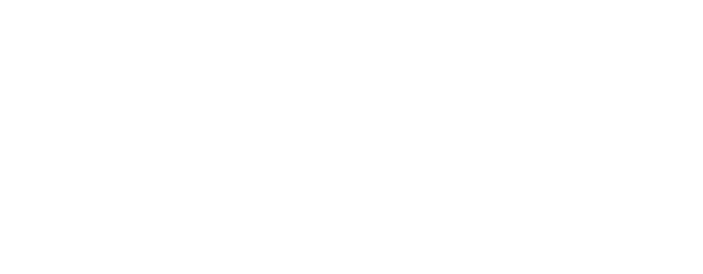
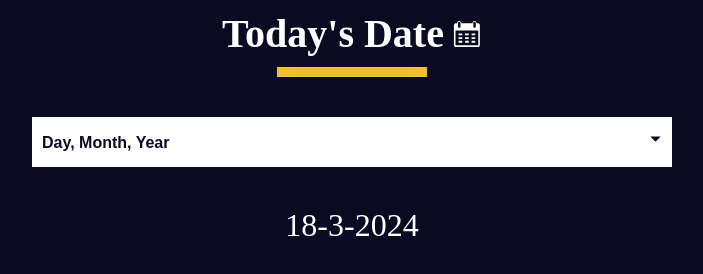
Before and after one commit to sebastianamor/date-formater, a plain HTML site: page index.html in a window 1280 px wide. Shown: the whole page, without its empty margins (288-991 px from the left). Drawn offline with Linux system fonts and the light colour scheme.

Commit message:
ready !! no traslate japanes

```diff
--- a/index.html
+++ b/index.html
@@ -1,11 +1,94 @@
 <!DOCTYPE html>
 <html lang="en">
-<head>
-    <meta charset="UTF-8">
-    <meta name="viewport" content="width=device-width, initial-scale=1.0">
-    <title>Document</title>
-</head>
-<body>
+  <head>
+    <meta charset="UTF-8" />
+    <meta http-equiv="X-UA-Compatible" content="IE=edge" />
+    <meta name="viewport" content="width=device-width, initial-scale=1.0" />
+    <title>Learn the Date Object by Building a Date Formatter</title>
+    <link rel="stylesheet" href="./styles.css" />
+  </head>
+  <body>
+    <main>
+      <div class="title-container">
+        <h1 class="title">Today's Date</h1>
 
-</body>
+        <svg
+          class="date-svg"
+          xmlns="http://www.w3.org/2000/svg"
+          version="1.0"
+          width="512.000000pt"
+          height="512.000000pt"
+          viewBox="0 0 512.000000 512.000000"
+          preserveAspectRatio="xMidYMid meet"
+        >
+          <g
+            transform="translate(0.000000,512.000000) scale(0.100000,-0.100000)"
+            fill="#fff"
+            stroke="none"
+          >
+            <path
+              d="M1145 4777 c-71 -24 -120 -54 -164 -102 -59 -64 -83 -124 -89 -216 l-4 -77 -147 -3 c-142 -4 -149 -5 -213 -37 -81 -40 -149 -111 -177 -188 -21 -54 -21 -64 -21 -1789 0 -1725 0 -1735 21 -1789 28 -77 96 -148 177 -188 l67 -33 1950 0 1950 0 67 33 c74 36 133 96 170 170 l23 47 0 1760 0 1760 -23 47 c-37 74 -96 134 -169 170 -63 31 -71 32 -213 36 l-148 4 -4 77 c-8 133 -82 242 -200 297 -54 25 -75 29 -148 29 -94 -1 -151 -20 -220 -75 -75 -59 -130 -181 -130 -287 l0 -43 -954 0 -954 0 -7 74 c-12 137 -89 251 -201 303 -66 30 -179 39 -239 20z m209 -164 c23 -16 52 -49 66 -73 l25 -45 0 -365 0 -365 -28 -47 c-30 -52 -88 -92 -149 -103 -54 -10 -137 17 -175 57 -65 69 -64 60 -61 471 l3 373 27 41 c17 26 45 50 80 68 71 35 151 31 212 -12z m2594 11 c41 -20 59 -37 82 -78 l30 -51 0 -360 c0 -329 -2 -364 -19 -401 -36 -79 -137 -133 -222 -119 -57 10 -125 58 -151 107 -23 42 -23 50 -26 388 -3 377 -1 403 51 465 62 76 162 95 255 49z m537 -2717 l0 -1239 -24 -19 c-23 -19 -67 -19 -1916 -19 -1849 0 -1893 0 -1916 19 l-24 19 -3 1241 -2 1241 1942 -2 1943 -3 0 -1238z"
+            />
+            <path
+              d="M1112 2493 l3 -158 318 -3 317 -2 0 160 0 160 -320 0 -321 0 3 -157z"
+            />
+            <path
+              d="M2230 2490 l0 -160 315 0 315 0 0 160 0 160 -315 0 -315 0 0 -160z"
+            />
+            <path
+              d="M3342 2493 l3 -158 310 0 310 0 3 158 3 157 -316 0 -316 0 3 -157z"
+            />
+            <path
+              d="M1110 1855 l0 -155 320 0 320 0 0 155 0 155 -320 0 -320 0 0 -155z"
+            />
+            <path
+              d="M2230 1855 l0 -155 315 0 315 0 0 155 0 155 -315 0 -315 0 0 -155z"
+            />
+            <path
+              d="M3340 1855 l0 -155 315 0 315 0 0 155 0 155 -315 0 -315 0 0 -155z"
+            />
+            <path
+              d="M1117 1383 c-4 -3 -7 -78 -7 -165 l0 -158 320 0 320 0 0 165 0 165 -313 0 c-173 0 -317 -3 -320 -7z"
+            />
+            <path
+              d="M2230 1225 l0 -165 315 0 315 0 0 165 0 165 -315 0 -315 0 0 -165z"
+            />
+            <path
+              d="M3347 1383 c-4 -3 -7 -78 -7 -165 l0 -158 315 0 315 0 -2 163 -3 162 -306 3 c-168 1 -308 -1 -312 -5z"
+            />
+          </g>
+        </svg>
+      </div>
+      <div class="divider"></div>
+
+      <div class="dropdown-container">
+        <select name="date-options" id="date-options">
+          <option value="dd-mm-yyyy">Day, Month, Year</option>
+          <option value="yyyy-mm-dd">Year, Month, Day</option>
+          <option value="mm-dd-yyyy-h-mm">
+            Month, Day, Year, Hours, Minutes
+          </option>
+        </select>
+        <div class="select-icon">
+          <svg
+            class="icon"
+            xmlns="http://www.w3.org/2000/svg"
+            width="25"
+            height="35"
+            viewBox="0 0 24 24"
+          >
+            <rect x="0" fill="none" width="24" height="24" />
+
+            <g>
+              <path d="M7 10l5 5 5-5" />
+            </g>
+          </svg>
+        </div>
+      </div>
+
+      <p id="current-date"></p>
+    </main>
+
+    <script src="./script.js"></script>
+  </body>
 </html>
--- /dev/null
+++ b/script.js
@@ -0,0 +1,28 @@
+const currentDateParagraph = document.getElementById("current-date");
+const dateOptionsSelectElement = document.getElementById("date-options");
+
+const date = new Date();
+const day = date.getDate();
+const month = date.getMonth() + 1;
+const year = date.getFullYear();
+const hours = date.getHours();
+const minutes = date.getMinutes();
+
+const formattedDate = `${day}-${month}-${year}`;
+currentDateParagraph.textContent = formattedDate;
+
+dateOptionsSelectElement.addEventListener("change", () => {
+    switch (dateOptionsSelectElement.value) {
+        case "yyyy-mm-dd":
+          currentDateParagraph.textContent = formattedDate
+            .split("-")
+            .reverse()
+            .join("-");
+          break;
+        case "mm-dd-yyyy-h-mm":
+          currentDateParagraph.textContent = `${month}-${day}-${year} ${hours} Hours ${minutes} Minutes`;
+          break;
+          default:
+         currentDateParagraph.textContent = formattedDate
+      }
+    });
--- /dev/null
+++ b/styles.css
@@ -0,0 +1,103 @@
+*,
+*::before,
+*::after {
+  margin: 0;
+  padding: 0;
+  box-sizing: border-box;
+}
+
+:root {
+  --dark-grey: #0a0a23;
+  --white: #ffffff;
+  --yellow: #f1be32;
+}
+
+body {
+  color: var(--white);
+  background-color: var(--dark-grey);
+}
+
+.title-container {
+  margin: 10px 0;
+  display: flex;
+  align-items: center;
+  justify-content: center;
+  gap: 8px;
+}
+
+.title {
+  font-size: 2.5rem;
+}
+
+.date-svg {
+  width: 30px;
+  height: 30px;
+}
+
+.divider {
+  margin: auto;
+  width: 150px;
+  height: 10px;
+  background-color: var(--yellow);
+}
+
+.dropdown-container {
+  width: 50%;
+  margin: 40px auto;
+  position: relative;
+}
+
+select {
+  display: block;
+  margin: 20px auto 0;
+  width: 100%;
+  height: 50px;
+  font-size: 100%;
+  font-weight: bold;
+  cursor: pointer;
+  background-color: var(--white);
+  border: none;
+  color: var(--dark-grey);
+  appearance: none;
+  padding: 10px;
+  padding-right: 38px;
+  -webkit-appearance: none;
+  -moz-appearance: none;
+  transition: color 0.3s ease, background-color 0.3s ease,
+    border-bottom-color 0.3s ease;
+}
+
+.select-icon {
+  position: absolute;
+  top: 4px;
+  right: 4px;
+  width: 30px;
+  height: 36px;
+  pointer-events: none;
+  padding-left: 5px;
+  transition: background-color 0.3s ease, border-color 0.3s ease;
+}
+
+.select-icon svg.icon {
+  transition: fill 0.3s ease;
+  fill: var(--dark-grey);
+}
+
+#current-date {
+  font-size: 2rem;
+  text-align: center;
+}
+
+@media (max-width: 375px) {
+  .title {
+    font-size: 2rem;
+  }
+
+  .dropdown-container {
+    width: 80%;
+  }
+
+  .date-svg {
+    display: none;
+  }
+}
```
